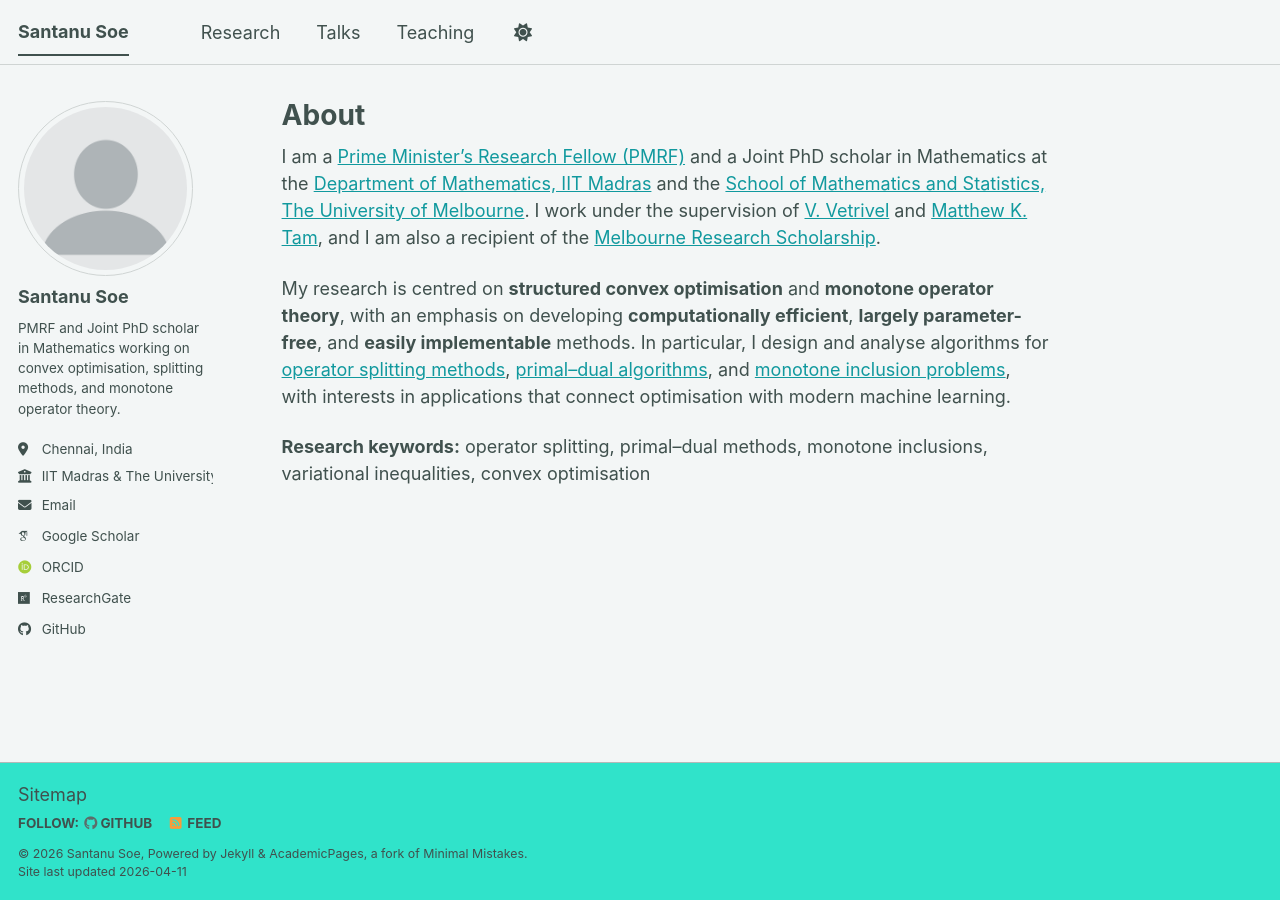
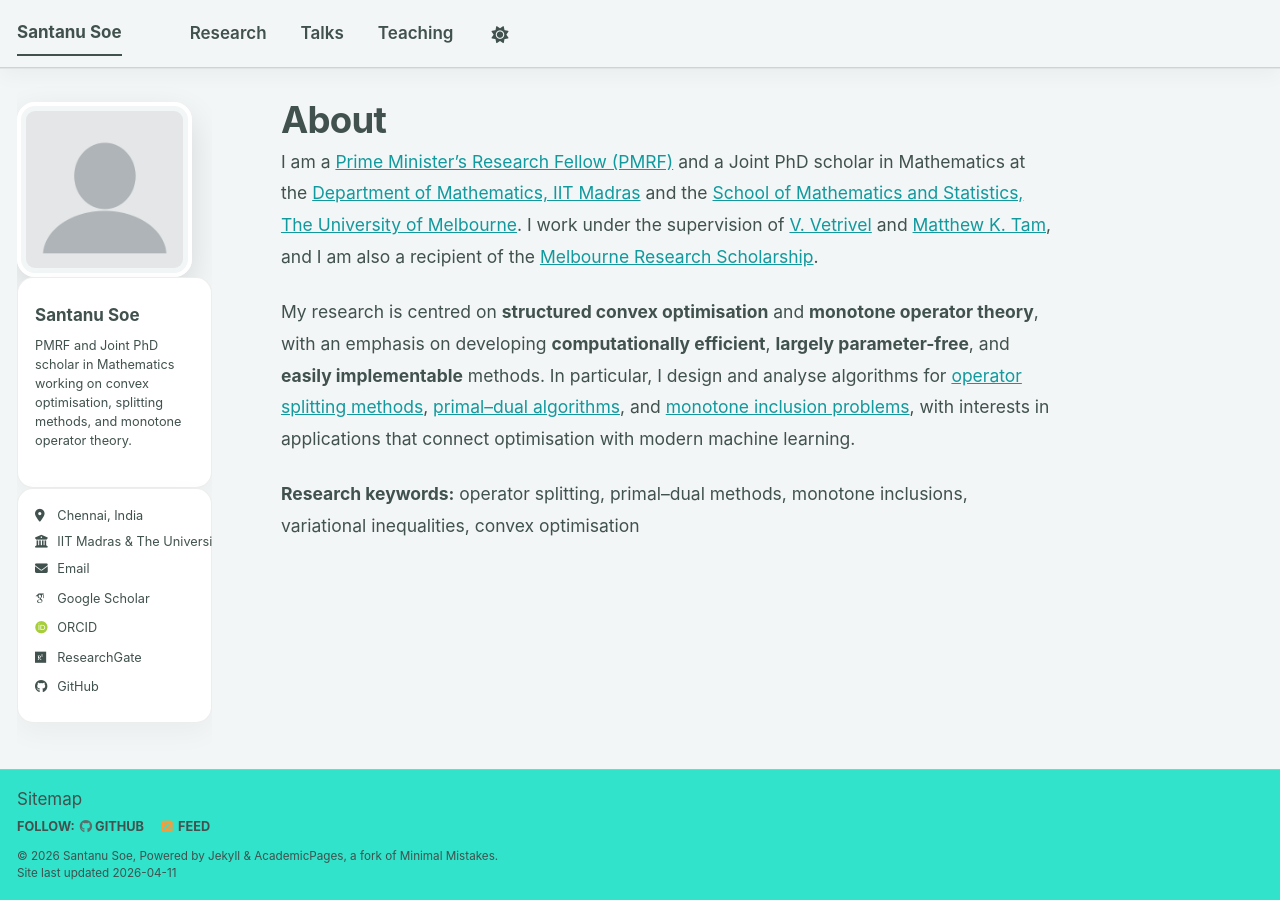
Before and after one commit to santanusoe/santanusoe.github.io, a Jekyll site: the page built from _pages/about.md, in a window 1280 px wide. Built offline with Jekyll 4.4.1, drawn with Linux system fonts in a browser that asks for light colours; some web fonts are replaced; a script bundle is joined from its source files by our own code; library files that are not in the unit come from our copies.

Commit message:
Update main.scss

```diff
--- a/assets/css/main.scss
+++ b/assets/css/main.scss
@@ -1,12 +1,5 @@
 ---
 ---
-
-/*
- * This file controls what is imported from /_sass
- *
- * Note that the files are processed in the order they are imported, so they are partly
-   sorted by the dependencies. Also, the first two lines of the file are required by Jekyll.
- */
 
 @import
     "vendor/breakpoint/breakpoint",
@@ -41,3 +34,103 @@
     "vendor/font-awesome/solid",
     "vendor/font-awesome/brands"
 ;
+
+/* polished academic refresh */
+
+html {
+  font-size: 17px;
+}
+
+body {
+  font-feature-settings: "kern";
+}
+
+.page {
+  max-width: 1180px;
+}
+
+.masthead {
+  border-bottom: 1px solid rgba(0, 0, 0, 0.07);
+  box-shadow: 0 6px 20px rgba(0, 0, 0, 0.04);
+}
+
+.masthead__inner-wrap {
+  padding-top: 0.7rem;
+  padding-bottom: 0.7rem;
+}
+
+.site-title {
+  font-weight: 700;
+  letter-spacing: -0.02em;
+}
+
+.greedy-nav a {
+  font-weight: 600;
+}
+
+.greedy-nav .visible-links a:before {
+  height: 2px;
+}
+
+.author__avatar img {
+  border-radius: 18px;
+  border: 4px solid #fff;
+  box-shadow: 0 14px 34px rgba(0, 0, 0, 0.12);
+}
+
+.author__content,
+.author__urls-wrapper {
+  background: #fff;
+  border: 1px solid rgba(0, 0, 0, 0.07);
+  border-radius: 16px;
+  padding: 1rem;
+  box-shadow: 0 10px 28px rgba(0, 0, 0, 0.04);
+}
+
+.page__title {
+  font-size: 2.15rem;
+  letter-spacing: -0.02em;
+  margin-bottom: 0.4rem;
+}
+
+.page__content p,
+.page__content li {
+  font-size: 1.03rem;
+  line-height: 1.82;
+}
+
+.page__content h2 {
+  margin-top: 2rem;
+  padding-bottom: 0.3rem;
+  border-bottom: 1px solid rgba(0, 0, 0, 0.08);
+}
+
+.archive__item,
+.pub-item {
+  margin-bottom: 1.1rem;
+}
+
+.pub-item strong {
+  font-size: 1.02rem;
+}
+
+a {
+  text-decoration: none;
+}
+
+a:hover {
+  text-decoration: underline;
+}
+
+.notice--primary,
+.notice--info,
+.notice--success,
+.notice--warning {
+  border-radius: 16px;
+}
+
+.btn,
+.btn--primary {
+  border-radius: 999px;
+  font-weight: 600;
+}
```
